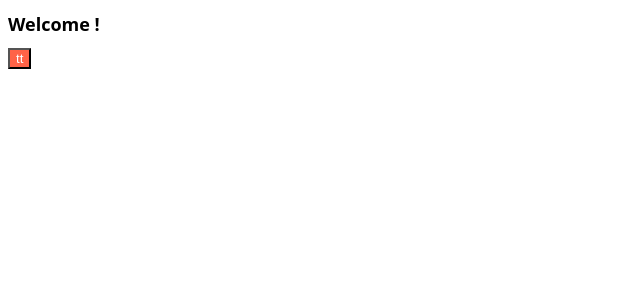
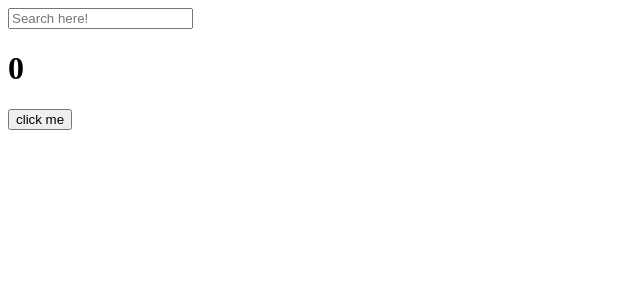
Before and after one commit to tia4613/React_first_pjt, a React (Create React App) app: page / in a window 1280 px wide. Shown: the top 300 px of the page, without its empty margins (0-640 px from the left). Built offline with nearby package versions, Linux system fonts and the light colour scheme.

Commit message:
count & keyword

```diff
--- a/src/App.js
+++ b/src/App.js
@@ -1,11 +1,29 @@
-import Button from "./Button";
-import styles from "./App.module.css";
+import { useState, useEffect } from "react";
 
 function App() {
+  const [counter, setValue] = useState(0);
+  const [keyword, setkeyword] = useState("");
+  const onClick = () => setValue((prev) => prev + 1);
+  const onChange = (event) => setkeyword(event.target.value);
+    console.log("tt");
+  useEffect(() => {
+    console.log("cat")
+  }, []);
+  useEffect(() => {
+    if (keyword !== "" && keyword.length > 5)
+      {console.log("search", keyword);}
+  }, [keyword]); // keyword 가 변화할 때 코드를 실행할거라고 알려줌
+
   return (
     <div>
-      <h1 className={styles.title}> Welcome ! </h1>
-      <Button text={"tt"} />
+      <input
+      value= {keyword}
+      onChange={onChange}
+      type="text"
+      placeholder="Search here!"
+      />
+      <h1> {counter} </h1>
+      <button onClick={onClick}>click me</button>
     </div>
   );
 }
--- a/src/index.js
+++ b/src/index.js
@@ -3,8 +3,7 @@
 import App from './App';
 
 ReactDOM.render(
-  <React.StrictMode>
-    <App />
-  </React.StrictMode>,
+
+    <App />,
   document.getElementById("root")
 );
```
